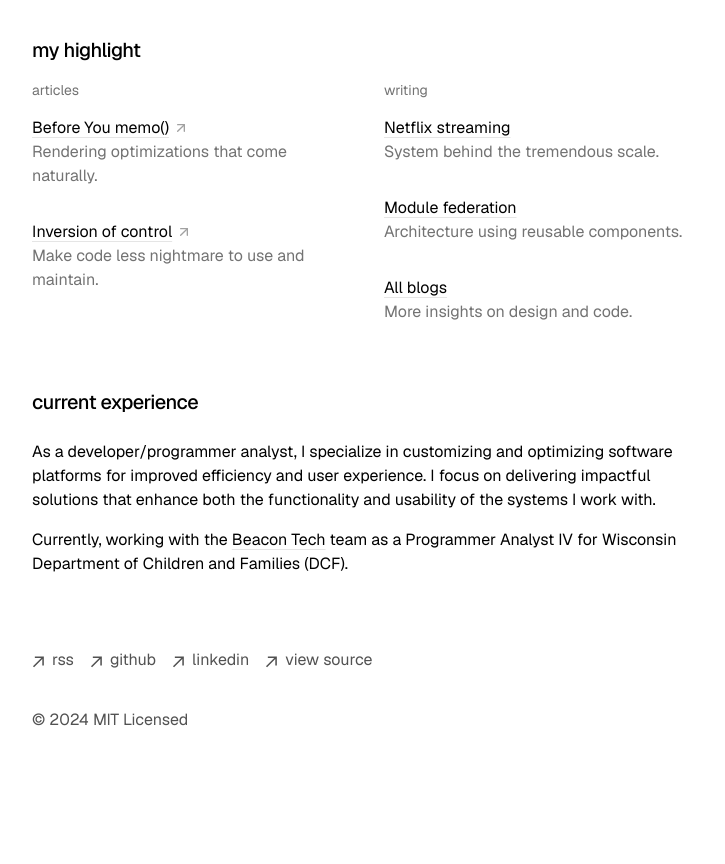
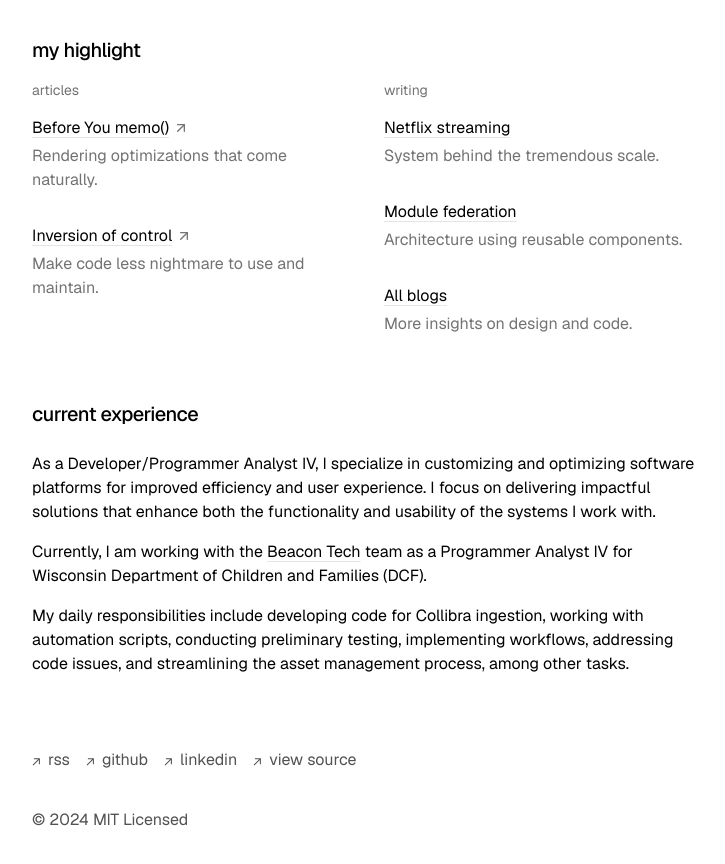
Before and after one commit to Boro23-wq/boro.io, a Next.js app: page / in a window 1280 px wide. Shown: the part 360-1224 px from the top of the page, without its empty margins (272-997 px from the left). Before the commit the page ends 1156 px from the top, so only its background shows below. Built offline with nearby package versions, Linux system fonts and the light colour scheme.

Commit message:
fixed blog section

```diff
--- a/app/components/footer.tsx
+++ b/app/components/footer.tsx
@@ -1,8 +1,8 @@
 function ArrowIcon() {
   return (
     <svg
-      width="12"
-      height="12"
+      width="8"
+      height="8"
       viewBox="0 0 12 12"
       fill="none"
       xmlns="http://www.w3.org/2000/svg"
@@ -21,7 +21,7 @@ export default function Footer() {
       <ul className="font-sm mt-8 flex flex-col space-x-0 space-y-2 text-neutral-600 md:flex-row md:space-x-4 md:space-y-0 dark:text-neutral-300">
         <li>
           <a
-            className="flex items-center transition-all hover:text-neutral-800 dark:hover:text-neutral-100"
+            className="flex items-center transition-all hover:text-neutral-800 dark:text-neutral-500 dark:hover:text-neutral-100"
             rel="noopener noreferrer"
             target="_blank"
             href="/rss"
@@ -32,7 +32,7 @@ export default function Footer() {
         </li>
         <li>
           <a
-            className="flex items-center transition-all hover:text-neutral-800 dark:hover:text-neutral-100"
+            className="flex items-center transition-all hover:text-neutral-800 dark:text-neutral-500 dark:hover:text-neutral-100"
             rel="noopener noreferrer"
             target="_blank"
             href="https://github.com/Boro23-wq"
@@ -43,7 +43,7 @@ export default function Footer() {
         </li>
         <li>
           <a
-            className="flex items-center transition-all hover:text-neutral-800 dark:hover:text-neutral-100"
+            className="flex items-center transition-all hover:text-neutral-800 dark:text-neutral-500 dark:hover:text-neutral-100"
             rel="noopener noreferrer"
             target="_blank"
             href="https://www.linkedin.com/in/sintu-boro/"
@@ -54,7 +54,7 @@ export default function Footer() {
         </li>
         <li>
           <a
-            className="flex items-center transition-all hover:text-neutral-800 dark:hover:text-neutral-100"
+            className="flex items-center transition-all hover:text-neutral-800 dark:text-neutral-500 dark:hover:text-neutral-100"
             rel="noopener noreferrer"
             target="_blank"
             href="https://github.com/Boro23-wq/boro.io"
@@ -64,7 +64,7 @@ export default function Footer() {
           </a>
         </li>
       </ul>
-      <p className="mt-8 text-neutral-600 dark:text-neutral-300">
+      <p className="mt-8 text-neutral-600 dark:text-neutral-500">
         © {new Date().getFullYear()} MIT Licensed
       </p>
     </footer>
--- a/app/components/posts.tsx
+++ b/app/components/posts.tsx
@@ -73,7 +73,7 @@ export function BlogPosts({ page }: BlogPostsProps) {
         ))}
     </div>
   ) : (
-    <div className="blog-blur">
+    <div className="blog-section">
       {groupedBlogs.map(([year, posts]) => (
         <div key={year}>
           <div className="flex relative">
@@ -82,19 +82,20 @@ export function BlogPosts({ page }: BlogPostsProps) {
             </p>
             <hr className="ml-4 absolute left-10 right-0 top-1/2 transform -translate-y-1/2 border-t border-neutral-200 dark:border-neutral-800" />
           </div>
-          {posts.map((post) => {
+          {posts.map((post, index) => {
             const publishedDate = new Date(post.metadata.publishedAt);
             const month = String(publishedDate.getMonth() + 1).padStart(2, "0"); // Get the month and pad with leading zero if needed
             const date = String(publishedDate.getDate()).padStart(2, "0"); // Get the date and pad with leading zero if needed
 
             return (
+              <>
                 <Link
                   key={post.slug}
-                className="mb-5 flex flex-col space-y-1"
+                  className="flex flex-col"
                   href={`/blog/${post.slug}`}
                 >
-                <div className="items-center w-full flex justify-between  space-x-0 md:space-x-2">
-                  <p className="ml-14 title transition-all text-neutral-600 hover:text-neutral-800 dark:text-neutral-400 dark:hover:text-neutral-200 tracking-tight">
+                  <div className="my-3.5 items-center w-full flex justify-between space-x-0 md:space-x-2">
+                    <p className="ml-14 title transition-all text-neutral-800 hover:text-neutral-800 dark:text-neutral-200 dark:hover:text-neutral-200 tracking-tight">
                       {post.metadata.title}
                     </p>
                     <p className="text-sm text-neutral-400 dark:text-neutral-600">
@@ -102,6 +103,7 @@ export function BlogPosts({ page }: BlogPostsProps) {
                     </p>
                   </div>
                 </Link>
+              </>
             );
           })}
         </div>
--- a/app/components/projects.tsx
+++ b/app/components/projects.tsx
@@ -17,7 +17,7 @@ export function Projects() {
           return 1;
         })
         .map((project) => (
-          <div key={project.slug} className="mb-4">
+          <div key={project.slug} className="mb-6">
             <Card>
               <Article project={project} />
             </Card>
--- a/app/components/scroller.tsx
+++ b/app/components/scroller.tsx
@@ -18,9 +18,9 @@ const Scroller = () => {
               >
                 Before You memo()
               </Link>
-              <ArrowUpRightIcon className="text-neutral-400 ml-1 h-4 w-4" />
+              <ArrowUpRightIcon className="text-neutral-500 ml-1 h-4 w-4" />
             </div>
-            <p className="text-wrap md:text-wrap text-md font-normal text-neutral-500 mt-0">
+            <p className="text-wrap md:text-wrap text-md font-normal text-neutral-500 mt-1">
               Rendering optimizations that come naturally.
             </p>
           </div>
@@ -33,9 +33,9 @@ const Scroller = () => {
               >
                 Inversion of control
               </Link>
-              <ArrowUpRightIcon className="text-neutral-400 ml-1 h-4 w-4" />
+              <ArrowUpRightIcon className="text-neutral-500 ml-1 h-4 w-4" />
             </div>
-            <p className="text-wrap md:text-wrap text-md font-normal text-neutral-500 mt-0">
+            <p className="text-wrap md:text-wrap text-md font-normal text-neutral-500 mt-1">
               Make code less nightmare to use and maintain.
             </p>
           </div>
@@ -51,7 +51,7 @@ const Scroller = () => {
             >
               Netflix streaming
             </Link>
-            <p className="text-wrap md:text-wrap text-md font-normal text-neutral-500 mt-0">
+            <p className="text-wrap md:text-wrap text-md font-normal text-neutral-500 mt-1">
               System behind the tremendous scale.
             </p>
           </div>
@@ -62,7 +62,7 @@ const Scroller = () => {
             >
               Module federation
             </Link>
-            <p className="text-wrap md:text-wrap text-md font-normal text-neutral-500 mt-0">
+            <p className="text-wrap md:text-wrap text-md font-normal text-neutral-500 mt-1">
               Architecture using reusable components.
             </p>
           </div>
@@ -73,7 +73,7 @@ const Scroller = () => {
             >
               All blogs
             </Link>
-            <p className="text-wrap md:text-wrap text-md font-normal text-neutral-500 mt-0">
+            <p className="text-wrap md:text-wrap text-md font-normal text-neutral-500 mt-1">
               More insights on design and code.
             </p>
           </div>
@@ -91,7 +91,7 @@ const Scroller = () => {
                 Carely
               </Link>
             </div>
-            <p className="text-wrap md:text-wrap text-md font-normal text-neutral-500 mt-0">
+            <p className="text-wrap md:text-wrap text-md font-normal text-neutral-500 mt-1">
               Care co-ordination and management portal.
             </p>
           </div>
@@ -104,7 +104,7 @@ const Scroller = () => {
                 UI/UX Design
               </Link>
             </div>
-            <p className="text-wrap md:text-wrap text-md font-normal text-neutral-500 mt-0">
+            <p className="text-wrap md:text-wrap text-md font-normal text-neutral-500 mt-1">
               My interaction with web design and what I've built.
             </p>
           </div>
@@ -117,7 +117,7 @@ const Scroller = () => {
                 All projects
               </Link>
             </div>
-            <p className="text-wrap md:text-wrap text-md font-normal text-neutral-500 mt-0">
+            <p className="text-wrap md:text-wrap text-md font-normal text-neutral-500 mt-1">
               More design and development projects.
             </p>
           </div>
--- a/app/global.css
+++ b/app/global.css
@@ -215,14 +215,8 @@ mark[data-highlighted-chars] {
   text-wrap: balance;
 }
 
-.blog-blur:hover .title:not(:hover) {
-  filter: blur(4px);
-  transition: filter 0.25s;
-}
-
-.blog-blur .title:hover {
-  filter: blur(0);
-  transition: filter 0.25s;
+.blog-section:hover .title:not(:hover) {
+  @apply text-neutral-400 dark:text-neutral-600 transition-all;
 }
 
 pre::-webkit-scrollbar {
--- a/app/page.tsx
+++ b/app/page.tsx
@@ -32,7 +32,7 @@ export default function Page() {
           <span className="heading">Elevating experiences</span>. I bring a
           blend of IT consulting, development, and design expertise. I have
           transformed complex business processes into efficient and
-          user-friendly solutions to help create seamless digital experiences.
+          user-friendly solutions to help create seamless digital experience.
           Explore my work and discover how I bridge the gap between
           functionality and user-centered design.
         </p>
@@ -55,14 +55,16 @@ export default function Page() {
         </div>
         <div className="fade-in delay-1200">
           <div className="pt-4 flex w-full flex-col space-x-0 space-y-4 sm:flex-row sm:space-x-4 sm:space-y-0">
-            {`As a developer/programmer analyst, I specialize in customizing and
-        optimizing software platforms for improved efficiency and user
-        experience. I focus on delivering impactful solutions that enhance both
-        the functionality and usability of the systems I work with.`}
+            <p>
+              As a Developer/Programmer Analyst IV, I specialize in customizing
+              and optimizing software platforms for improved efficiency and user
+              experience. I focus on delivering impactful solutions that enhance
+              both the functionality and usability of the systems I work with.
+            </p>
           </div>
           <div className="pt-4 flex w-full flex-col space-x-0 space-y-4 sm:flex-row sm:space-x-4 sm:space-y-0">
             <p>
-              Currently, working with the{" "}
+              Currently, I am working with the{" "}
               <Link
                 className="transition-all decoration-neutral-200 dark:decoration-neutral-600 underline underline-offset-4 dark:hover:text-neutral-200 hover:text-neutral-500"
                 href="https://www.beacontechinc.com/"
@@ -74,6 +76,14 @@ export default function Page() {
               Children and Families (DCF).
             </p>
           </div>
+          <div className="pt-4 flex w-full flex-col space-x-0 space-y-4 sm:flex-row sm:space-x-4 sm:space-y-0">
+            <p>
+              My daily responsibilities include developing code for Collibra
+              ingestion, working with automation scripts, conducting preliminary
+              testing, implementing workflows, addressing code issues, and
+              streamlining the asset management process, among other tasks.
+            </p>
+          </div>
         </div>
       </section>
     </>
```
Lines whose indentation alone changed are shown as unchanged.
